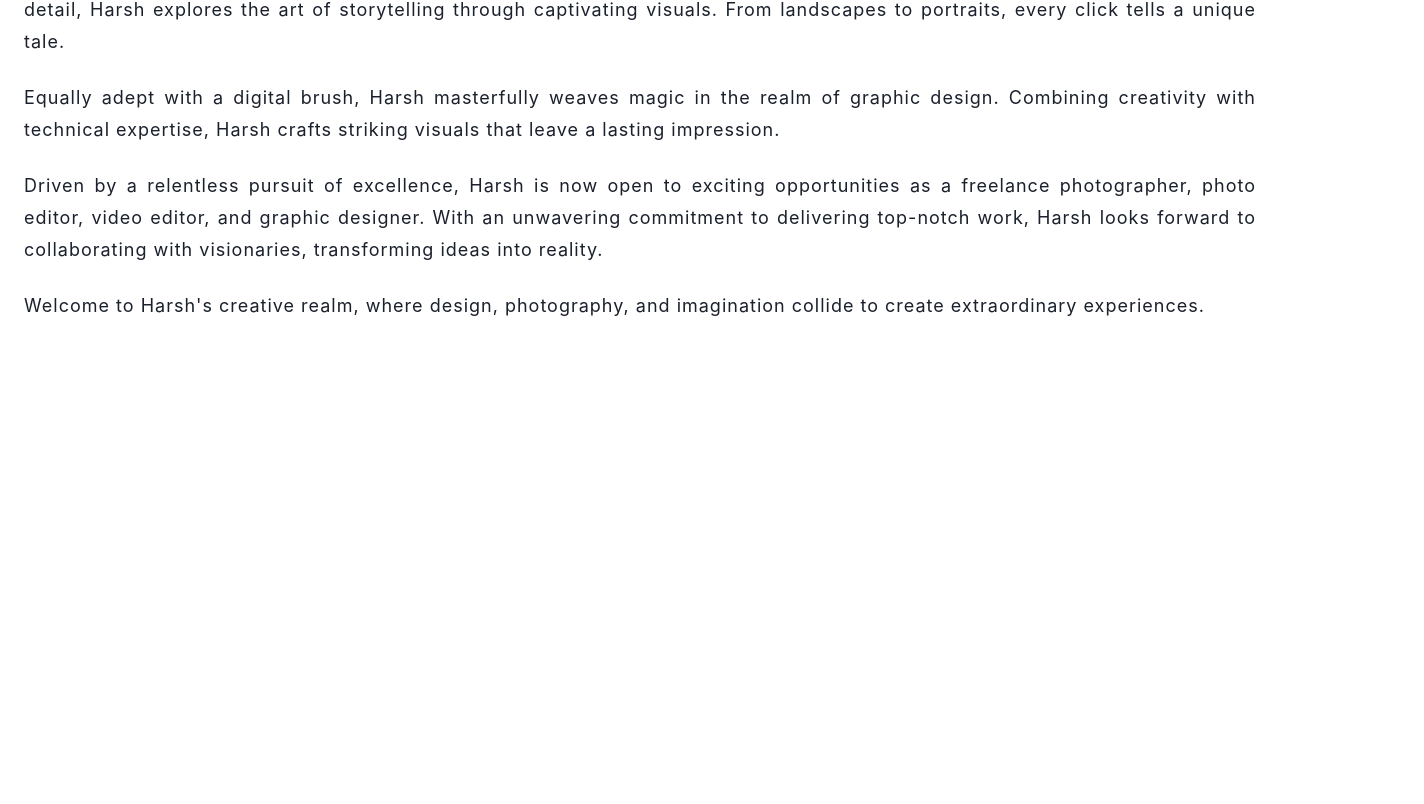
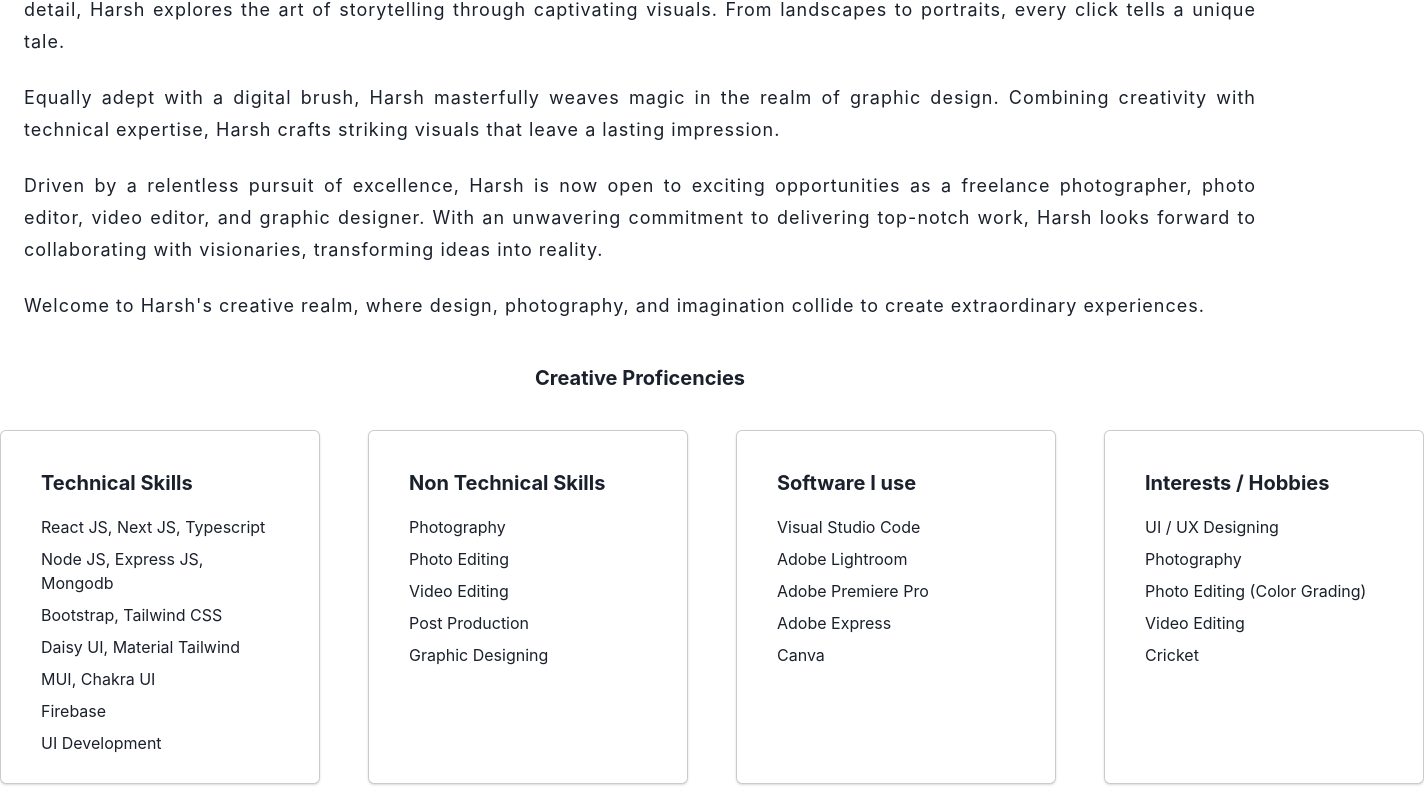
Before and after one commit to harahraghavani/portfolio-chakra-ui, a React (Create React App) app: page / in a window 1280 px wide. Shown: the part 1166-1970 px from the top of the page, 1424 px wide, since content can reach past the window. Before the commit the page ends 1512 px from the top, so only its background shows below. Built offline with nearby package versions, Linux system fonts and the light colour scheme.

Commit message:
Upda: Created Common Card Component

```diff
--- a/src/App.js
+++ b/src/App.js
@@ -6,6 +6,7 @@ import { Flex, useColorMode } from "@chakra-ui/react";
 
 const HeroSection = lazy(() => import("./components/Home/Hero"));
 const AboutMeSection = lazy(() => import("./components/Home/AboutMe"));
+const SkillsSection = lazy(() => import("./components/Home/Skills"));
 
 function App() {
   const { colorMode } = useColorMode();
@@ -29,6 +30,7 @@ function App() {
       >
         <HeroSection />
         <AboutMeSection />
+        <SkillsSection />
       </Suspense>
     </div>
   );
--- /dev/null
+++ b/src/components/Home/Skills.js
@@ -0,0 +1,44 @@
+import { Box, Flex, Grid, Heading } from "@chakra-ui/react";
+import React from "react";
+import { Helmet } from "react-helmet";
+import SkillsData from "../../constant/Skills.json"
+import CommonCard from "../common/CommonCard";
+
+const Skills = () => {
+    return (
+        <Box my={5}>
+            <Helmet>
+                <title>Harsh Raghavani</title>
+                <meta name="description" content="Harsh Raghavani Portfolio" />
+                <meta name="keywords" content="Harsh Raghavani" />
+            </Helmet>
+            <Flex justifyContent={"center"} flexDirection={"column"}>
+                <Flex justifyContent={"center"} mb={10}>
+                    <Heading as={"h1"} size={"md"}>
+                        Creative Proficencies
+                    </Heading>
+                </Flex>
+                <Grid
+                    templateColumns={{
+                        base: "repeat(1, 1fr)",
+                        sm: "repeat(1, 1fr)",
+                        md: "repeat(2, 1fr)",
+                        lg: "repeat(4, 1fr)",
+                    }}
+                    m={"auto"}
+                    gap={12}
+                    justifyContent={"center"}
+                >
+                    {Object.entries(SkillsData).map(([category, skills]) => (
+                        <Box key={category}>
+                            <CommonCard category={category} skills={skills} />
+                        </Box>
+                    ))}
+
+                </Grid>
+            </Flex>
+        </Box>
+    );
+};
+
+export default Skills;
--- a/src/components/common/CommonCard.js
+++ b/src/components/common/CommonCard.js
@@ -0,0 +1,44 @@
+import { Card, CardBody, CardHeader, Heading, List, ListItem, Stack, Text, UnorderedList, useColorMode } from "@chakra-ui/react";
+import React from "react";
+
+const CommonCard = ({ category, skills }) => {
+    const { colorMode } = useColorMode();
+    return (
+        <Card
+            w={{
+                sm: 320,
+                md: 320,
+                lg: 320
+            }}
+            h={"100%"}
+            p={5}
+            shadow={"md"}
+            border={
+                colorMode === "light"
+                    ? "0.1px solid rgba(0, 0, 0, 0.2)"
+                    : "0.1px solid rgba(255, 255, 255, 0.2)"
+            }
+            boxShadow={"base"}
+            _hover={{
+                scale: "2",
+                boxShadow: "lg",
+                border: "transparent"
+            }}
+        >
+            <CardHeader>
+                <Heading size='md'>{category}</Heading>
+            </CardHeader>
+            <CardBody py={0}>
+                <List>
+                    {
+                        skills.map((desc) => {
+                            return <ListItem mb={2} key={desc}>{desc}</ListItem>;
+                        })
+                    }
+                </List >
+            </CardBody>
+        </Card>
+    );
+};
+
+export default CommonCard;
--- /dev/null
+++ b/src/constant/Skills.json
@@ -0,0 +1,32 @@
+{
+  "Technical Skills": [
+    "React JS, Next JS, Typescript",
+    "Node JS, Express JS, Mongodb",
+    "Bootstrap, Tailwind CSS",
+    "Daisy UI, Material Tailwind",
+    "MUI, Chakra UI",
+    "Firebase",
+    "UI Development"
+  ],
+  "Non Technical Skills": [
+    "Photography",
+    "Photo Editing",
+    "Video Editing",
+    "Post Production",
+    "Graphic Designing"
+  ],
+  "Software I use": [
+    "Visual Studio Code",
+    "Adobe Lightroom",
+    "Adobe Premiere Pro",
+    "Adobe Express",
+    "Canva"
+  ],
+  "Interests / Hobbies": [
+    "UI / UX Designing",
+    "Photography",
+    "Photo Editing (Color Grading)",
+    "Video Editing",
+    "Cricket"
+  ]
+}
--- a/src/index.js
+++ b/src/index.js
@@ -2,11 +2,21 @@ import React from 'react';
 import ReactDOM from 'react-dom/client';
 import './index.css';
 import App from './App';
-import { ChakraProvider } from '@chakra-ui/react'
+import { ChakraProvider, extendTheme } from '@chakra-ui/react'
+
+const theme = extendTheme({
+  styles: {
+    global: {
+      body: {
+        padding: 0,
+      },
+    },
+  },
+});
 
 const root = ReactDOM.createRoot(document.getElementById('root'));
 root.render(
-  <ChakraProvider>
+  <ChakraProvider theme={theme} cssVarsRoot="#root">
     <App />
   </ChakraProvider>
 );
```
